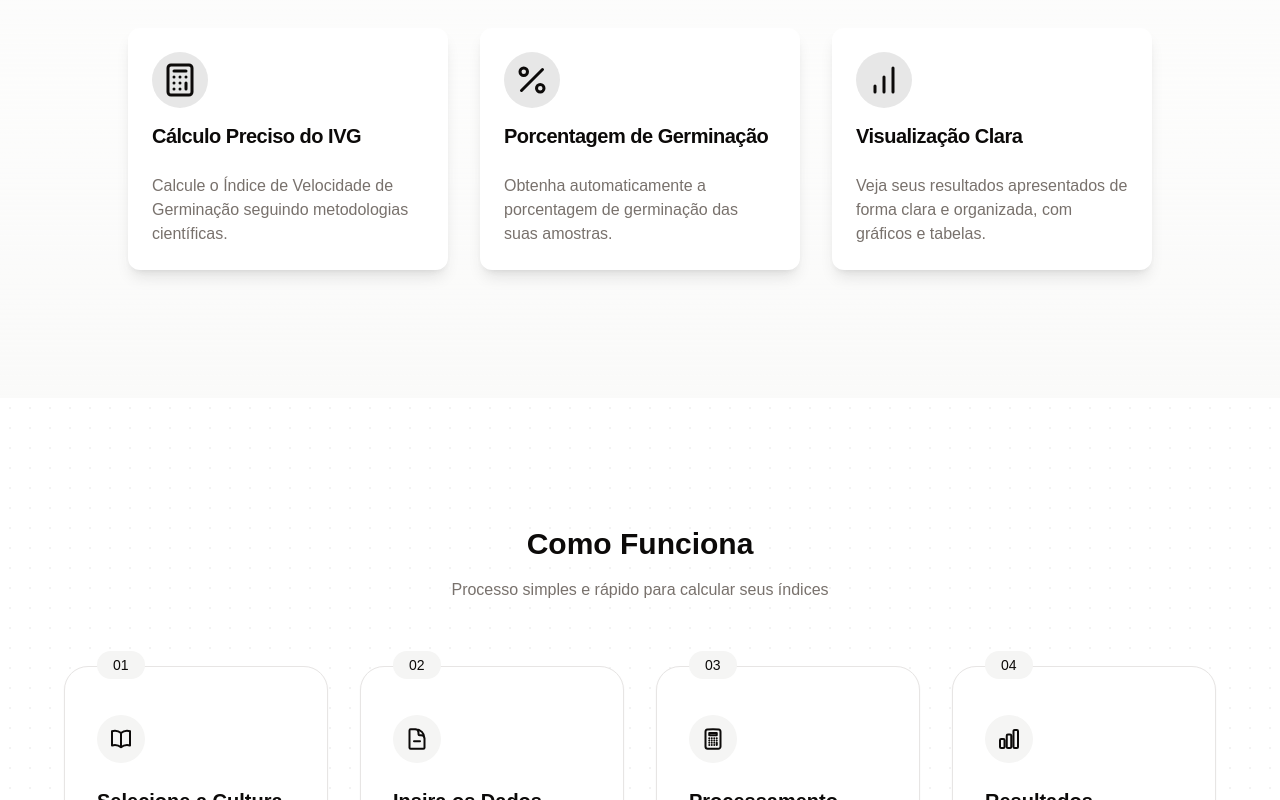
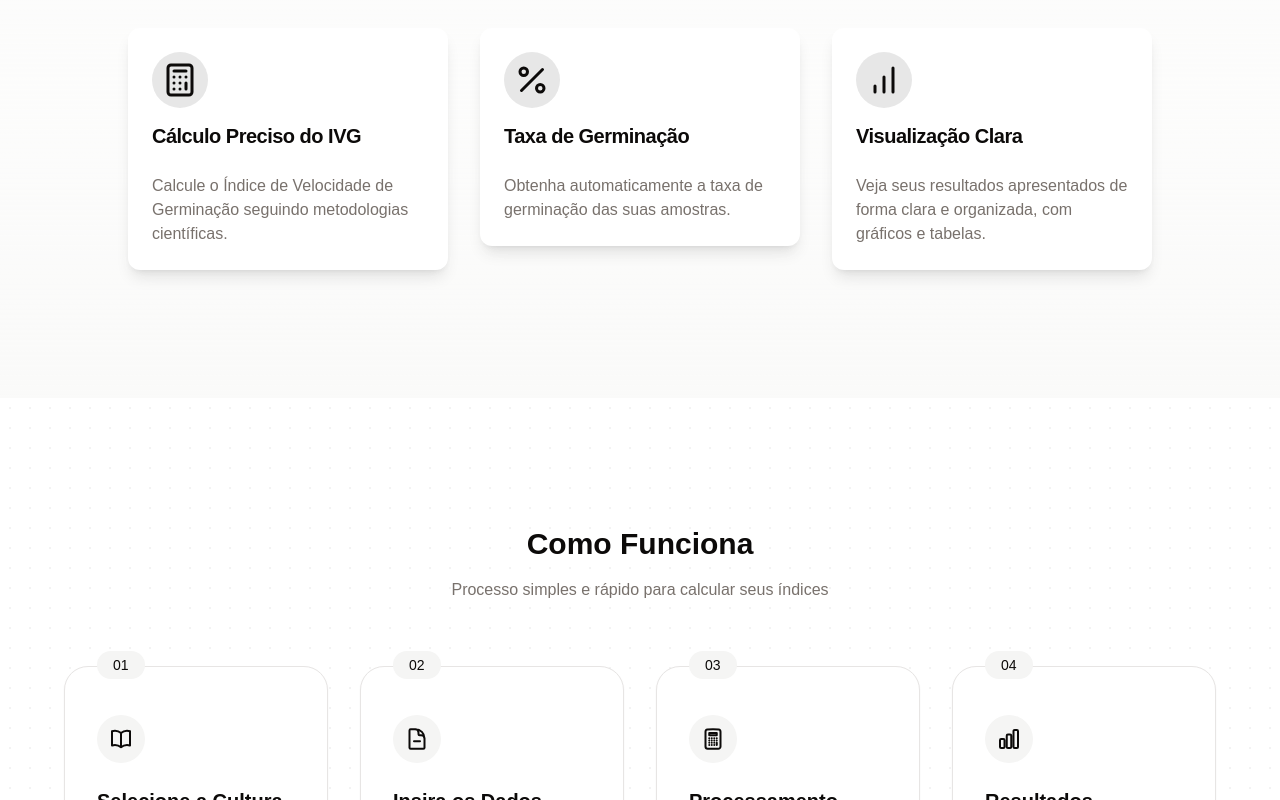
Before and after one commit to Ryann2002/calculadora-ivg, a Next.js app: page / in a window 1280 px wide. Shown: the part 1120-1920 px from the top of the page. Built offline with nearby package versions, Linux system fonts and the light colour scheme.

Commit message:
changed the word 'porcentagem' to 'taxa' when talking about germination

```diff
--- a/src/app/page.tsx
+++ b/src/app/page.tsx
@@ -428,9 +428,9 @@ export default function Home() {
               },
               {
                 icon: <Percent className="w-10 h-10" />,
-                title: "Porcentagem de Germinação",
+                title: "Taxa de Germinação",
                 description:
-                  "Obtenha automaticamente a porcentagem de germinação das suas amostras.",
+                  "Obtenha automaticamente a taxa de germinação das suas amostras.",
               },
               {
                 icon: <BarChart className="w-10 h-10" />,
@@ -577,7 +577,7 @@ export default function Home() {
                   step: "04",
                   title: "Resultados",
                   description:
-                    "Visualize o IVG e a porcentagem de germinação das suas amostras instantaneamente.",
+                    "Visualize o IVG e a taxa de germinação das suas amostras instantaneamente.",
                   icon: (
                     <svg
                       xmlns="http://www.w3.org/2000/svg"
@@ -697,9 +697,9 @@ export default function Home() {
               "O IVG é calculado usando a fórmula: IVG = (G1/N1) + (G2/N2) + ... + (Gn/Nn), onde G1, G2, Gn = número de sementes germinadas a cada dia e N1, N2, Nn = número de dias após o início do teste.",
           },
           {
-            question: "Como é calculada a porcentagem de germinação?",
+            question: "Como é calculada a taxa de germinação?",
             answer:
-              "A porcentagem de germinação é calculada dividindo o número total de sementes germinadas pelo número total de sementes utilizadas no teste, multiplicado por 100. Exemplo: (Total de Sementes Germinadas ÷ Total de Sementes) × 100.",
+              "A taxa de germinação é calculada dividindo o número total de sementes germinadas pelo número total de sementes utilizadas no teste, multiplicado por 100. Exemplo: (Total de Sementes Germinadas ÷ Total de Sementes) × 100.",
           },
           {
             question: "Por que devo selecionar a cultura antes do cálculo?",
```
